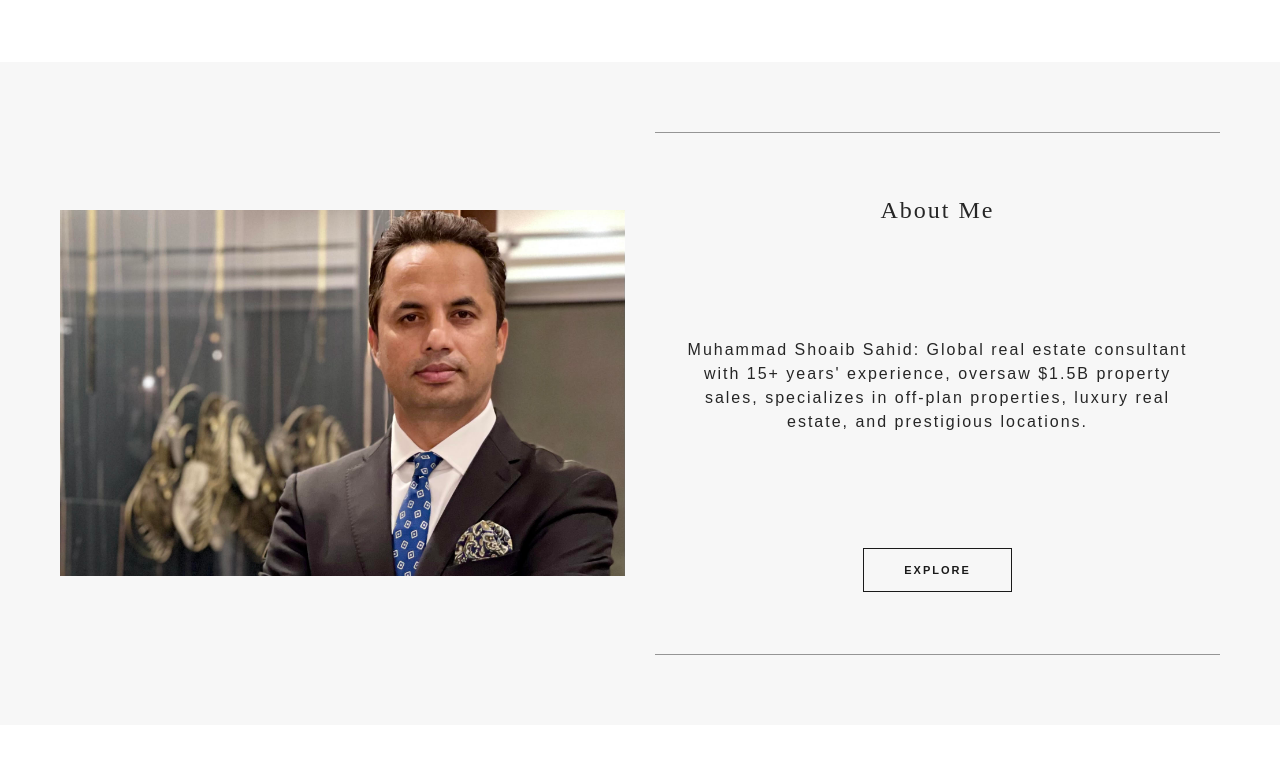
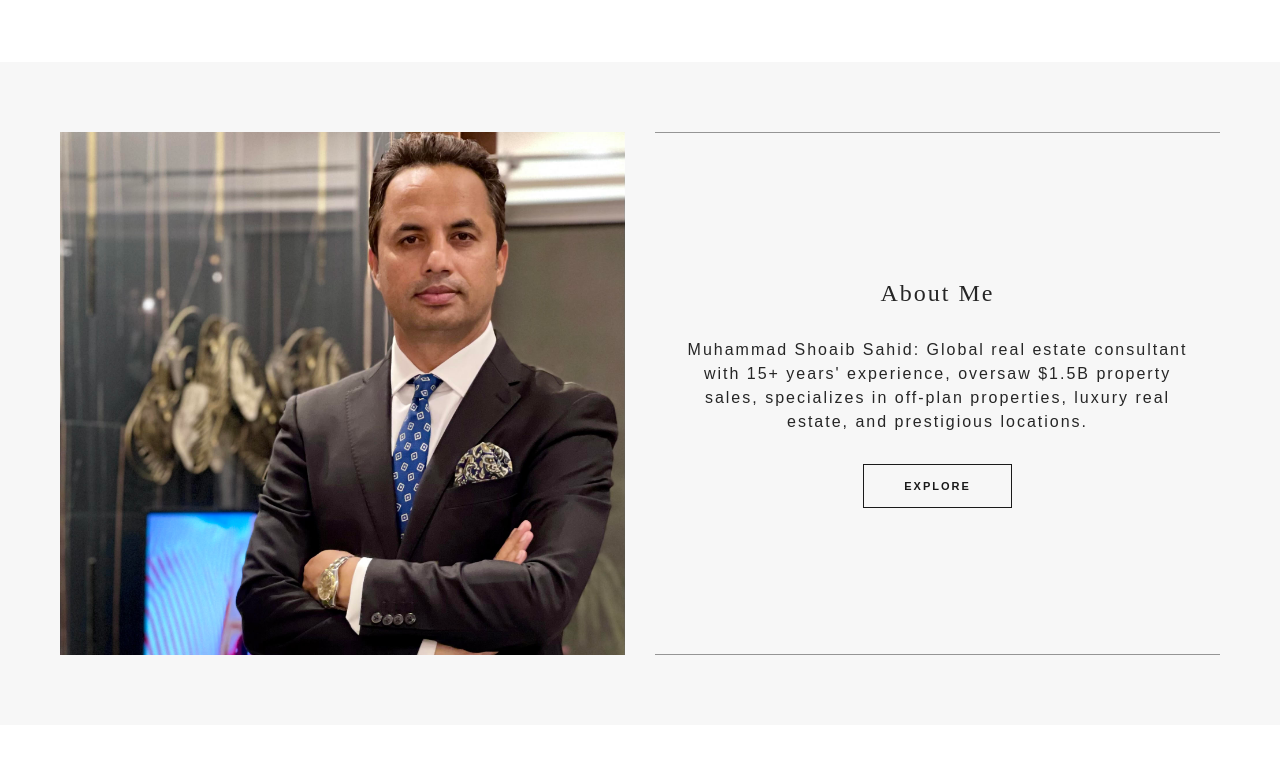
Before and after one commit to Mudassar864/shoaib, a plain HTML site: page index.html in a window 1280 px wide. Shown: the part 1560-2333 px from the top of the page. Drawn offline with Linux system fonts and the light colour scheme.

Commit message:
size change

```diff
--- a/style.css
+++ b/style.css
@@ -312,8 +312,8 @@ body {
   justify-content: center;
 }
 .about .about-img img {
-  width: 100%;
-  height: 70%;
+  max-width: 100%;
+  height: auto;
   object-fit: cover;
   object-position: top;
 }
@@ -686,7 +686,7 @@ body {
     gap: 3rem;
   }
   .about .about-content {
-    justify-content: space-around;
+    justify-content: center;
   }
   .services .container {
     grid-template-columns: repeat(2, 1fr);
```
